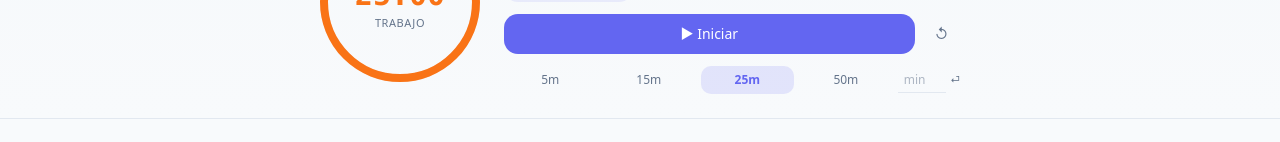
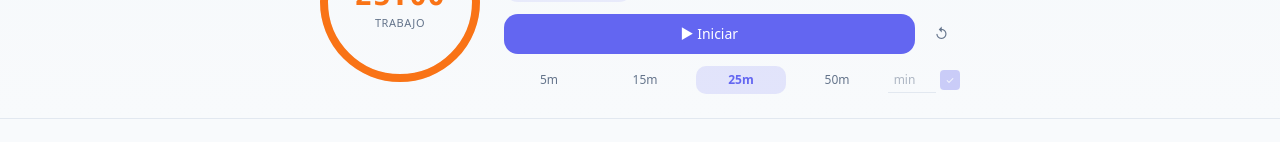
Before and after one commit to himak22/focusflow, a React (Vite) app: page / in a window 1280 px wide. Shown: the part 158-300 px from the top of the page. Built offline with nearby package versions, Linux system fonts and the light colour scheme.

Commit message:
ux: add apply button for custom timer duration
- Replace Enter-only input with input + ✓ button for applying custom minutes
- Keep Enter as alternative shortcut
- Button disabled when input is empty
- Update FUNCIONALIDADES.md

```diff
--- a/src/features/timer/components/TimerControls.tsx
+++ b/src/features/timer/components/TimerControls.tsx
@@ -21,8 +21,7 @@ export function TimerControls() {
   const running = isTimerRunning(status)
   const currentMinutes = mode === 'work' ? workTime : breakTime
 
-  function handleCustomKeyDown(e: KeyboardEvent<HTMLInputElement>) {
-    if (e.key !== 'Enter') return
+  function applyCustomDuration() {
     const val = parseInt(customMinutes, 10)
     if (Number.isNaN(val) || val < MIN_MINUTES || val > MAX_MINUTES) {
       toast.error('Duración inválida', {
@@ -33,6 +32,12 @@ export function TimerControls() {
     }
     setTimerDuration(val)
     setCustomMinutes('')
+  }
+
+  function handleCustomKeyDown(e: KeyboardEvent<HTMLInputElement>) {
+    if (e.key === 'Enter') {
+      applyCustomDuration()
+    }
   }
 
   return (
@@ -83,7 +88,7 @@ export function TimerControls() {
             </button>
           ))}
 
-          {/* Input custom */}
+          {/* Input custom + botón aplicar */}
           <div className="flex items-center gap-1">
             <input
               type="number"
@@ -94,9 +99,16 @@ export function TimerControls() {
               onKeyDown={handleCustomKeyDown}
               placeholder="min"
               className="w-12 bg-transparent border-b border-border text-xs text-center outline-none placeholder:text-muted-foreground/50 focus:border-primary transition-colors py-1"
-              title="Ingresá minutos manualmente y presioná Enter"
+              title="Ingresá minutos y presioná Enter o el botón ✓"
             />
-            <span className="text-[10px] text-muted-foreground">⏎</span>
+            <button
+              onClick={applyCustomDuration}
+              disabled={!customMinutes}
+              className="w-5 h-5 rounded flex items-center justify-center text-[10px] bg-primary text-white hover:opacity-90 active:scale-90 transition-all disabled:opacity-30 disabled:cursor-not-allowed"
+              title="Aplicar duración"
+            >
+              ✓
+            </button>
           </div>
         </div>
       )}
```
Also changed, not shown: 1 other file (tests, documents, lock files or other folders).
